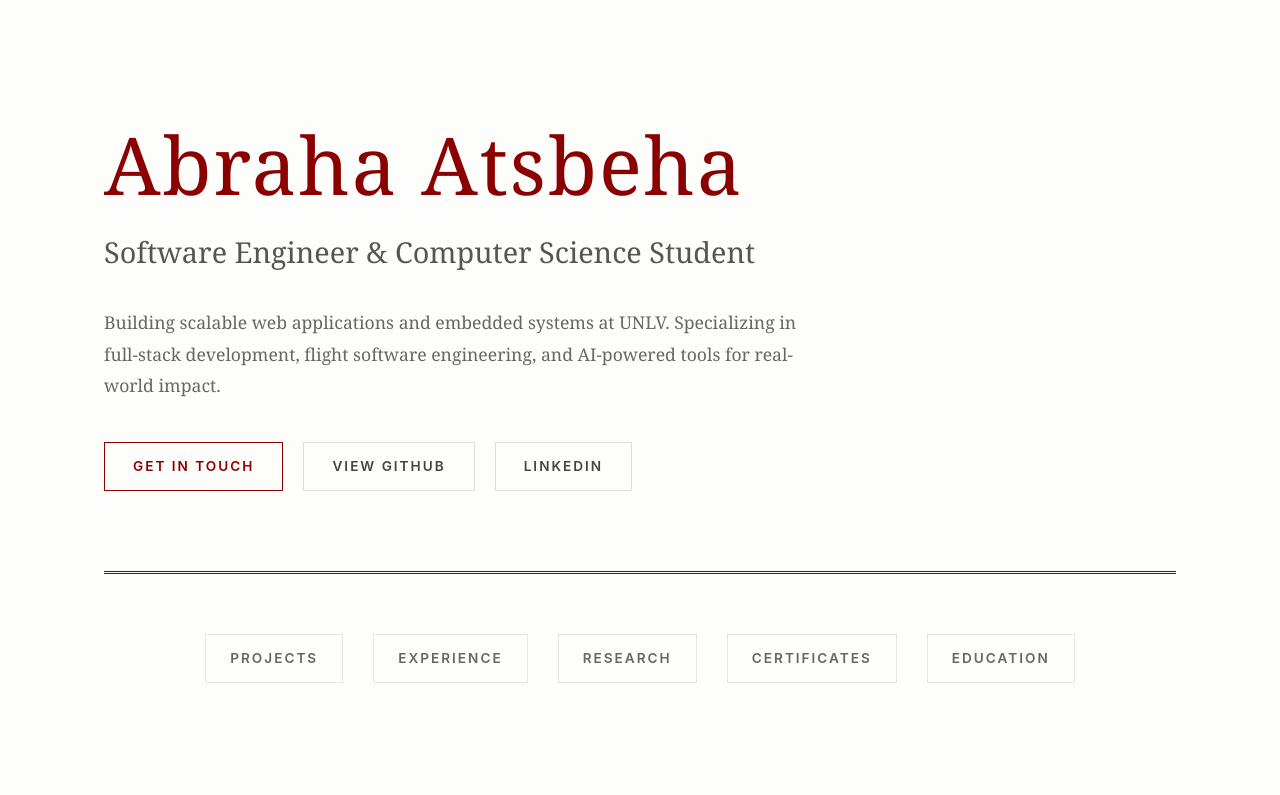
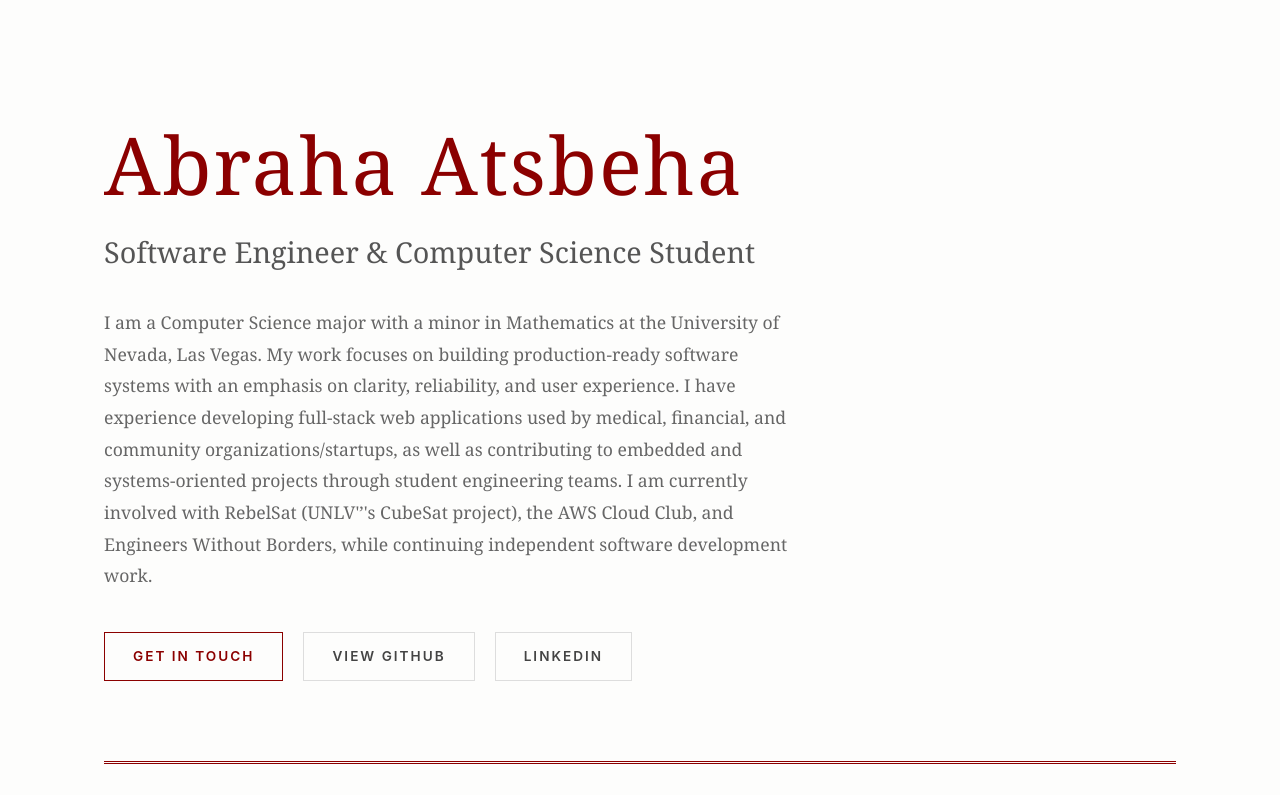
Before and after one commit to theplaceincan/Portfolio, a Next.js app: page / in a window 1280 px wide. Shown: the top 795 px of the page. Built offline with nearby package versions, Linux system fonts and the light colour scheme.

Commit message:
updated about

```diff
--- a/app/components/navbar.tsx
+++ b/app/components/navbar.tsx
@@ -7,8 +7,9 @@ export default function Navbar() {
         <h1 className={styles.heroTitle}>Abraha Atsbeha</h1>
         <p className={styles.heroSubtitle}>Software Engineer & Computer Science Student</p>
         <p className={styles.heroDescription}>
-          Building scalable web applications and embedded systems at UNLV. Specializing in full-stack development,
-          flight software engineering, and AI-powered tools for real-world impact.
+          I am a Computer Science major with a minor in Mathematics at the University of Nevada, Las Vegas.
+          My work focuses on building production-ready software systems with an emphasis on clarity, reliability, and user experience. I have experience developing full-stack web applications used by medical, financial, and community organizations/startups, as well as contributing to embedded and systems-oriented projects through student engineering teams.
+          I am currently involved with RebelSat (UNLV'’'s CubeSat project), the AWS Cloud Club, and Engineers Without Borders, while continuing independent software development work.
         </p>
         <div className={styles.ctaLinks}>
           <a href="mailto:aatsbeha35@gmail.com" className={styles.ctaButton}>Get In Touch</a>
```
